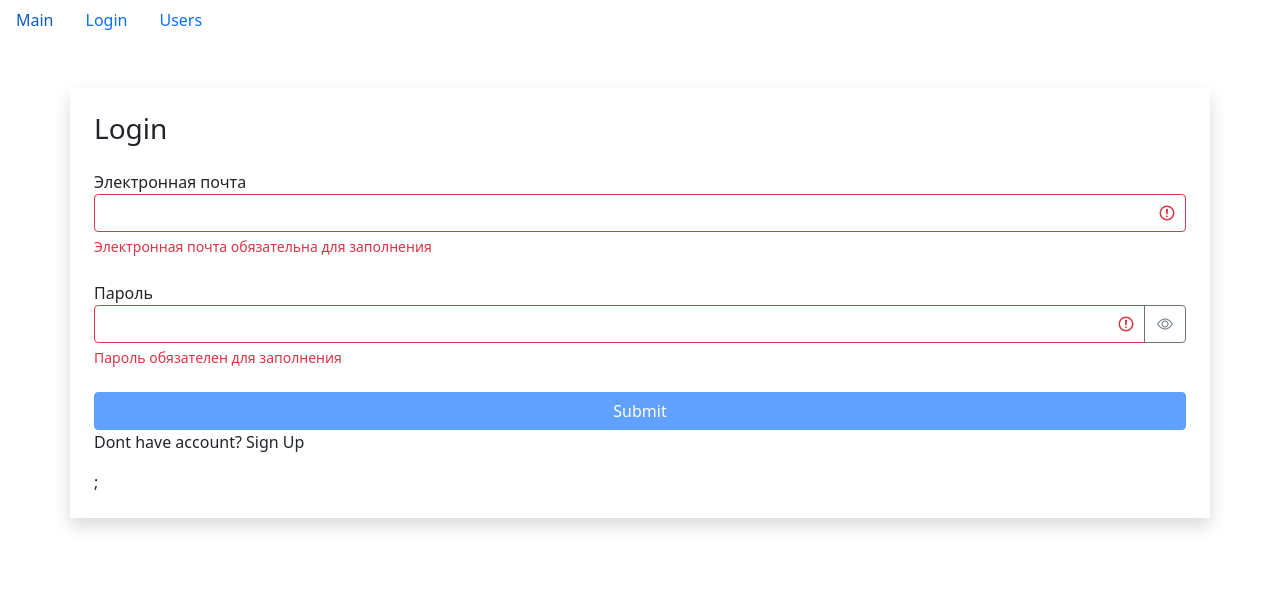
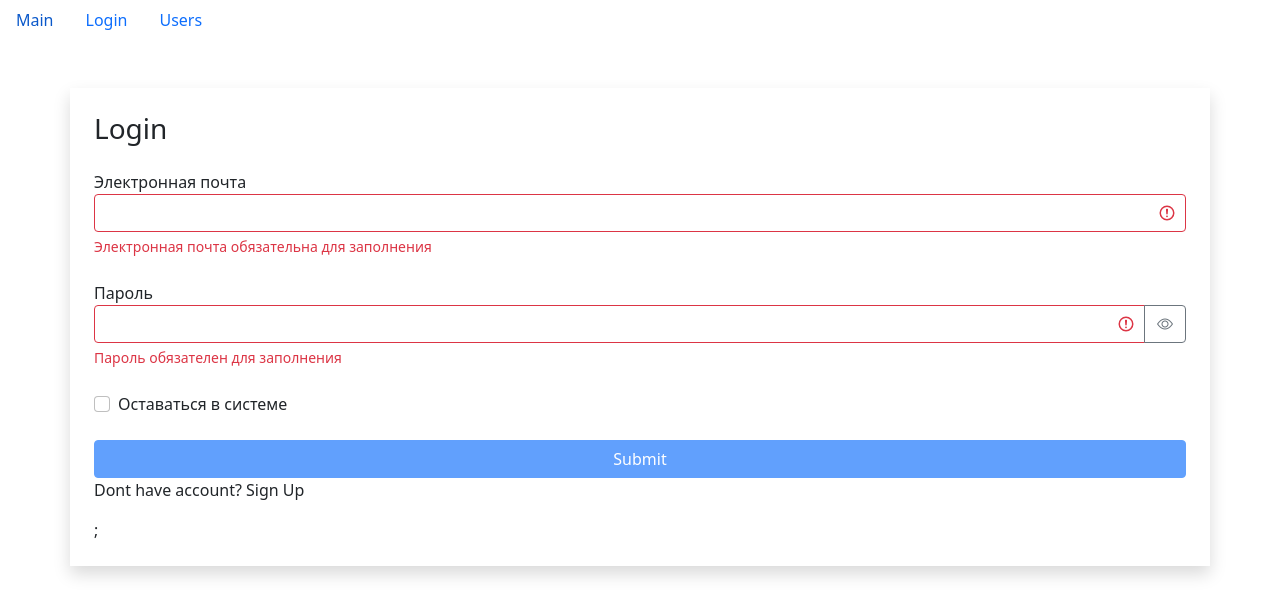
Before and after one commit to perezeginamv/fast-company, a React (Create React App) app: page /login/1 in a window 1280 px wide. Shown: the top 616 px of the page. Built offline with nearby package versions, Linux system fonts and the light colour scheme.

Commit message:
Added a checkbox component to the registration form

```diff
--- a/package.json
+++ b/package.json
@@ -15,7 +15,8 @@
         "react-router-dom": "^5.3.0",
         "react-scripts": "5.0.1",
         "react-select": "^5.8.0",
-        "web-vitals": "^2.1.4"
+        "web-vitals": "^2.1.4",
+        "yup": "^1.3.3"
     },
     "scripts": {
         "start": "react-scripts start",
--- /dev/null
+++ b/src/components/common/form/checkBoxField.jsx
@@ -0,0 +1,39 @@
+import React from "react";
+import PropTypes from "prop-types";
+
+const CheckBoxFieald = ({ name, value, onChange, children, error }) => {
+    const handleChange = () => {
+        onChange({ name: name, value: !value });
+    };
+    const getInputClasses = () => {
+        return "form-check-input" + (error ? " is-invalid" : "");
+    };
+    return (
+        <div className="form-check mb-4">
+            <input
+                className={getInputClasses()}
+                type="checkbox"
+                value=""
+                id={name}
+                onChange={handleChange}
+                checked={value}
+            />
+            <label className="form-check-label" htmlFor={name}>
+                {children}
+            </label>
+            {error && <div className="invalid-feedback">{error}</div>}
+        </div>
+    );
+};
+CheckBoxFieald.propTypes = {
+    onChange: PropTypes.func,
+    name: PropTypes.string,
+    value: PropTypes.bool,
+    children: PropTypes.oneOfType([
+        PropTypes.arrayOf(PropTypes.node),
+        PropTypes.node
+    ]),
+    error: PropTypes.string
+};
+
+export default CheckBoxFieald;
--- a/src/components/common/form/selectField.jsx
+++ b/src/components/common/form/selectField.jsx
@@ -16,7 +16,7 @@
                   value: options[optionName]._id
               }))
             : options;
-    console.log(value);
+
     const getInputClasses = () => {
         return "form-select" + (error ? " is-invalid" : "");
     };
--- a/src/components/ui/loginForm.jsx
+++ b/src/components/ui/loginForm.jsx
@@ -1,11 +1,16 @@
 import React, { useEffect, useState } from "react";
 import { validator } from "../../utils/validator";
 import TextField from "../common/form/textField";
+import CheckBoxFieald from "../common/form/checkBoxField";
 
 const LoginForm = () => {
-    const [data, setDate] = useState({ email: "", password: "" });
+    const [data, setDate] = useState({
+        email: "",
+        password: "",
+        stayOn: false
+    });
     const [errors, setErrors] = useState({});
-    const handleChange = ({ target }) => {
+    const handleChange = (target) => {
         setDate((prevState) => ({
             ...prevState,
             [target.name]: target.value
@@ -71,6 +76,13 @@
                 onChange={handleChange}
                 error={errors.password}
             />
+            <CheckBoxFieald
+                value={data.stayOn}
+                onChange={handleChange}
+                name="stayOn"
+            >
+                Оставаться в системе
+            </CheckBoxFieald>
             <button
                 disabled={!isValid}
                 className="btn btn-primary w-100 mx-auto"
--- a/src/components/ui/registerForm.jsx
+++ b/src/components/ui/registerForm.jsx
@@ -5,6 +5,7 @@
 import SelectField from "../common/form/selectField";
 import RadioField from "../common/form/radioField";
 import MultuSelectField from "../common/form/multiSelectField";
+import CheckBoxFieald from "../common/form/checkBoxField";
 
 const RegisterForm = () => {
     const [data, setDate] = useState({
@@ -12,7 +13,8 @@
         password: "",
         profession: "",
         sex: "male",
-        qualities: []
+        qualities: [],
+        licence: false
     });
     const [qualities, setQualities] = useState({});
     const [professions, setProfession] = useState();
@@ -55,6 +57,12 @@
         profession: {
             isRequired: {
                 message: "Обязательно выберите вашу профессию"
+            }
+        },
+        licence: {
+            isRequired: {
+                message:
+                    "Вы не можете использовать наш сервис без подтверждения лицензионного соглашения"
             }
         }
     };
@@ -117,6 +125,14 @@
                 label="Выберите ваши качества"
                 name="qualities"
             />
+            <CheckBoxFieald
+                value={data.licence}
+                onChange={handleChange}
+                name="licence"
+                error={errors.licence}
+            >
+                Подтвердить <a>лицензионное соглашение</a>
+            </CheckBoxFieald>
 
             <button
                 disabled={!isValid}
--- a/src/utils/validator.js
+++ b/src/utils/validator.js
@@ -3,9 +3,15 @@
     function validate(validateMethod, data, config) {
         let statusValidate;
         switch (validateMethod) {
-            case "isRequired":
-                statusValidate = data.trim() === "";
+            case "isRequired": {
+                if (typeof data === "boolean") {
+                    statusValidate = !data;
+                } else {
+                    statusValidate = data.trim() === "";
+                }
+
                 break;
+            }
             case "isEmail": {
                 const emailRegExp = /^\S+@\S+\.\S+$/g;
                 statusValidate = !emailRegExp.test(data);
```
Also changed, not shown: 1 other file (tests, documents, lock files or other folders).
